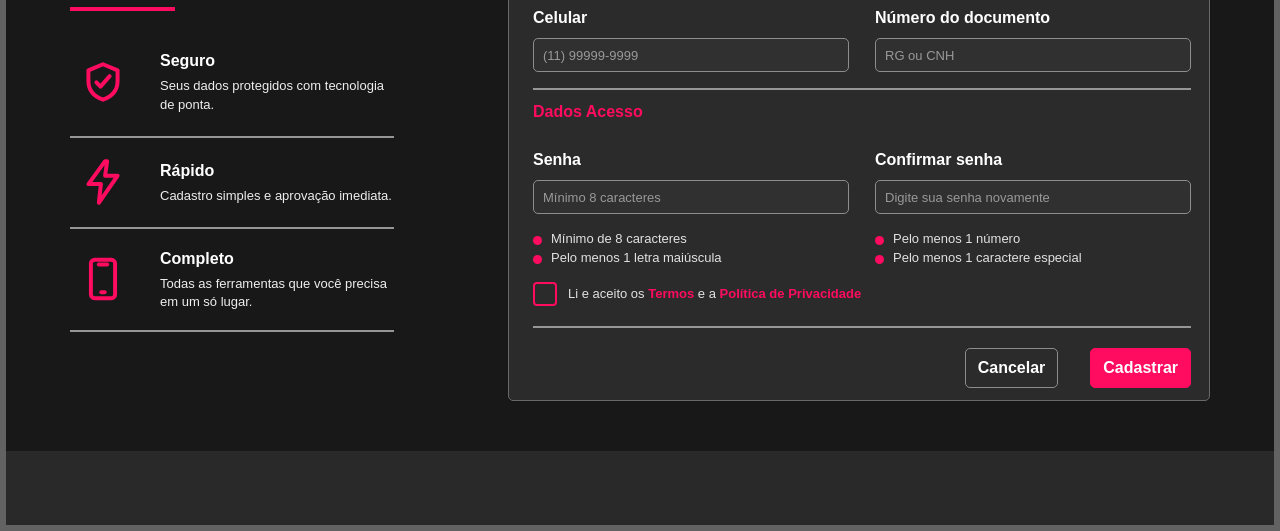
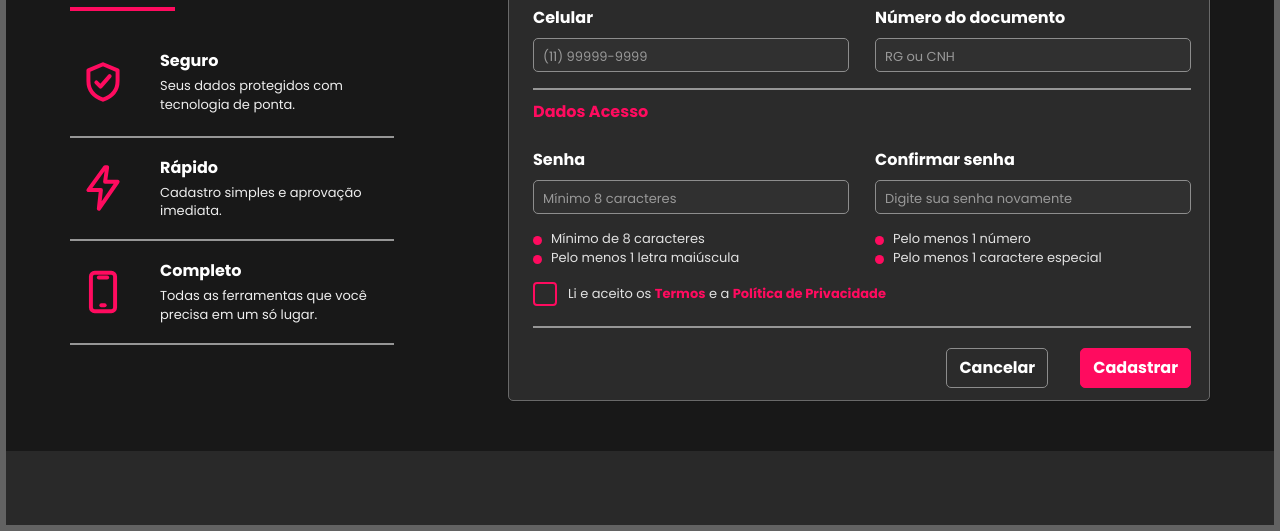
Before and after one commit to gleicemiranda/Projeto-Front-End-ADS-FIAP, a plain HTML site: page index.html in a window 1280 px wide. Shown: the part 386-917 px from the top of the page. Drawn offline with nearby package versions, Linux system fonts and the light colour scheme.

Commit message:
Ajustes na tela de cadastro

```diff
--- a/styles.css
+++ b/styles.css
@@ -1,3 +1,6 @@
+@import url("https://fonts.googleapis.com/css2?family=Orbitron:wght@400;500;700&family=Poppins:wght@300;400;500;600;700&display=swap");
+
+/* Google Fonts, cores e variaveis principais do projeto */
 :root {
   --pink: #ff0b5f;
   --page-bg: #181818;
@@ -8,8 +11,11 @@
   --muted: #c7c7c7;
   --line: #969696;
   --border: #696969;
+  --font-space: "Orbitron", sans-serif;
+  --font-body: "Poppins", Arial, Helvetica, sans-serif;
 }
 
+/* Reset simples para manter o layout previsivel */
 * {
   box-sizing: border-box;
 }
@@ -23,7 +29,7 @@ body {
   margin: 0;
   color: var(--text);
   background: #252525;
-  font-family: Arial, Helvetica, sans-serif;
+  font-family: var(--font-body);
 }
 
 a {
@@ -35,6 +41,7 @@ input {
   font: inherit;
 }
 
+/* Estrutura geral da pagina */
 .app-shell {
   display: flex;
   flex-direction: column;
@@ -43,6 +50,7 @@ input {
   border: 6px solid #626262;
 }
 
+/* Cabecalho superior com logo e botao de entrada */
 .topbar {
   display: flex;
   align-items: center;
@@ -52,6 +60,7 @@ input {
   background: var(--header-bg);
 }
 
+/* Configuracao das imagens de logo */
 .logo {
   display: inline-block;
   overflow: hidden;
@@ -79,6 +88,7 @@ input {
   max-width: 100%;
 }
 
+/* Area do link de login */
 .login-area {
   display: flex;
   align-items: center;
@@ -104,6 +114,7 @@ input {
   background: var(--pink);
 }
 
+/* Conteudo principal: area institucional + formulario */
 .page-content {
   flex: 1;
   display: grid;
@@ -115,11 +126,13 @@ input {
   background: var(--page-bg);
 }
 
+/* Faixa cinza inferior */
 .bottom-bar {
   min-height: 74px;
   background: var(--header-bg);
 }
 
+/* Area institucional da esquerda */
 .brand-panel {
   padding-top: 80px;
 }
@@ -141,6 +154,7 @@ input {
   max-width: 324px;
 }
 
+/* Itens de beneficios do banco */
 .benefit-item {
   display: flex;
   align-items: center;
@@ -184,6 +198,7 @@ input {
   line-height: 1.45;
 }
 
+/* Card principal do formulario */
 .signup-card {
   width: 100%;
   max-width: 702px;
@@ -195,6 +210,7 @@ input {
   box-shadow: 0 0 0 1px rgba(0, 0, 0, 0.08);
 }
 
+/* Titulo e icone do cadastro */
 .signup-heading {
   display: flex;
   align-items: center;
@@ -249,6 +265,7 @@ input {
   background: var(--pink);
 }
 
+/* Titulos e grade dos campos do formulario */
 .form-section-title {
   margin: 0 0 24px;
   color: var(--pink);
@@ -291,6 +308,7 @@ input {
   box-shadow: 0 0 0 2px rgba(255, 11, 95, 0.22);
 }
 
+/* Regras de senha exibidas abaixo dos campos */
 .rules-grid {
   display: grid;
   grid-template-columns: repeat(2, minmax(0, 1fr));
@@ -323,6 +341,7 @@ input {
   border-radius: 999px;
 }
 
+/* Linha de aceite dos termos */
 .terms-row {
   display: flex;
   align-items: center;
@@ -385,6 +404,7 @@ input {
   text-decoration: underline;
 }
 
+/* Botoes finais do formulario */
 .action-row {
   display: flex;
   align-items: center;
@@ -421,6 +441,7 @@ input {
   filter: brightness(1.08);
 }
 
+/* Responsividade para telas intermediarias */
 @media (max-width: 1060px) {
   .page-content {
     grid-template-columns: minmax(0, 760px);
@@ -456,6 +477,7 @@ input {
   }
 }
 
+/* Responsividade para celulares */
 @media (max-width: 720px) {
   .app-shell {
     border-width: 0;
@@ -572,6 +594,7 @@ input {
   }
 }
 
+/* Ajustes extras para celulares pequenos */
 @media (max-width: 390px) {
   .logo-small {
     width: 205px;
```
Also changed, not shown: index.html (+12 -0 lines).
